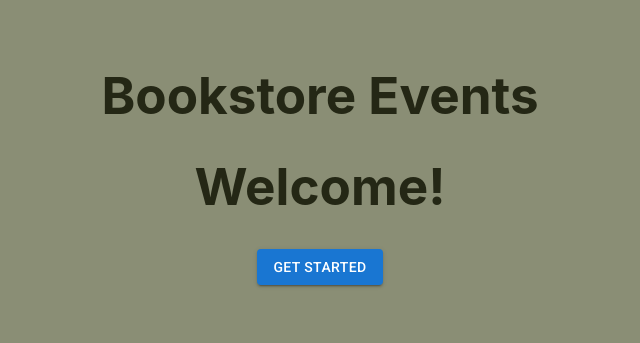
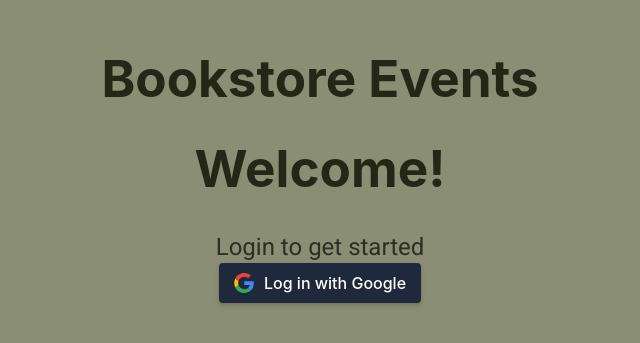
Before and after one commit to j3llybean42/Event-Platform, a React (Vite) app in the folder frontend/my-react-app/: page / in a window 1280 px wide. Shown: the part 241-584 px from the top of the page, without its empty margins (320-960 px from the left). Built offline with nearby package versions, Linux system fonts and the light colour scheme; no server answers.

Commit message:
yet another google login attempt

```diff
--- a/frontend/my-react-app/src/App.css
+++ b/frontend/my-react-app/src/App.css
@@ -20,3 +20,57 @@ h2{
 h5{
   color: #2d2f22;
 }
+
+.btn-container {
+  display: flex;
+  justify-content: center;
+}
+
+.btn-primary {
+  background-color: #1e293b;
+  color: white;
+  padding: 10px 15px;
+  border: none;
+  border-radius: 4px;
+  cursor: pointer;
+  font-size: 16px;
+  text-align: center;
+  display: inline-block;
+  box-shadow: 0 2px 4px rgba(0, 0, 0, 0.2);
+  transition: background-color 0.3s ease;
+  display: flex;
+  align-items: center;
+  gap: 10px;
+}
+
+.btn-primary:hover {
+  background-color: #334155;
+}
+
+.user-profile {
+  display: flex;
+  justify-content: center;
+  align-items: center;
+  height: 100vh;
+  width: 100vw;
+  background-color: #f4f4f4;
+  background-image: linear-gradient(to bottom right, #f4f4f4, #eaeaea);
+  font-family: "Helvetica Neue", Arial, sans-serif;
+}
+
+.card {
+  background: white;
+  border-radius: 15px;
+  box-shadow: 0 4px 20px rgba(0, 0, 0, 0.05);
+  padding: 40px;
+  text-align: center;
+  width: 80%;
+  max-width: 500px;
+  margin: 20px;
+}
+
+.email {
+  color: #666;
+  font-size: 16px;
+  margin: 5px 0;
+}
--- a/frontend/my-react-app/src/Components/LandingPage.jsx
+++ b/frontend/my-react-app/src/Components/LandingPage.jsx
@@ -1,11 +1,12 @@
 import { Button } from "@mui/material";
+import Login from "./Login";
 
 export default function LandingPage() {
 
   return (
     <>
     <h1>Welcome!</h1>
-    <Button variant="contained" href="/login">Get started</Button>
+    <Login/>
     </>
   );
 }
--- /dev/null
+++ b/frontend/my-react-app/src/Components/Login.jsx
@@ -0,0 +1,79 @@
+import { useNavigate } from "react-router-dom";
+import { useState, useEffect } from "react";
+import Cookies from "js-cookie";
+import { Button, Typography } from "@mui/material";
+
+export default function Login() {
+  const navigate = useNavigate();
+  const [isLoggedIn, setIsLoggedIn] = useState(false);
+
+  function handleClick() {
+    const callbackUrl = `${window.location.origin}`;
+    const googleClientId = import.meta.env.VITE_REACT_APP_GOOGLE_CLIENT_ID;
+    const targetUrl = `https://accounts.google.com/o/oauth2/auth?redirect_uri=${encodeURIComponent(
+      callbackUrl
+    )}&response_type=token&client_id=${googleClientId}&scope=openid%20email%20profile`;
+    window.location.href = targetUrl
+  }
+
+  useEffect(() => {
+    const accessTokenRegex = /access_token=([^&]+)/
+    const isMatch = window.location.href.match(accessTokenRegex)
+
+    if(isMatch){
+        const accessToken = isMatch[1]
+        Cookies.set("access_token", accessToken, {
+            secure: true,
+            httpOnly: true,
+            expires: 1
+        })
+        setIsLoggedIn(true)
+    }
+  }, [])
+
+  useEffect(() => {
+    if(isLoggedIn){
+        navigate("/secure")
+    }
+  }, [isLoggedIn, navigate])
+
+  return(
+    <>
+        <Typography variant="h5">Login to get started</Typography>
+        <div className="btn-container">
+        <button className="btn btn-primary" onClick={handleClick}>
+            <svg
+              xmlns="http://www.w3.org/2000/svg"
+              viewBox="0 0 326667 333333"
+              shapeRendering="geometricPrecision"
+              textRendering="geometricPrecision"
+              imageRendering="optimizeQuality"
+              fillRule="evenodd"
+              clipRule="evenodd"
+              width={20}
+              height={20}
+            >
+              <path
+                d="M326667 170370c0-13704-1112-23704-3518-34074H166667v61851h91851c-1851 15371-11851 38519-34074 54074l-311 2071 49476 38329 3428 342c31481-29074 49630-71852 49630-122593m0 0z"
+                fill="#4285f4"
+              />
+              <path
+                d="M166667 333333c44999 0 82776-14815 110370-40370l-52593-40742c-14074 9815-32963 16667-57777 16667-44074 0-81481-29073-94816-69258l-1954 166-51447 39815-673 1870c27407 54444 83704 91852 148890 91852z"
+                fill="#34a853"
+              />
+              <path
+                d="M71851 199630c-3518-10370-5555-21482-5555-32963 0-11482 2036-22593 5370-32963l-93-2209-52091-40455-1704 811C6482 114444 1 139814 1 166666s6482 52221 17777 74814l54074-41851m0 0z"
+                fill="#fbbc04"
+              />
+              <path
+                d="M166667 64444c31296 0 52406 13519 64444 24816l47037-45926C249260 16482 211666 1 166667 1 101481 1 45185 37408 17777 91852l53889 41853c13520-40185 50927-69260 95001-69260m0 0z"
+                fill="#ea4335"
+              />
+            </svg>
+            Log in with Google
+          </button>
+        </div>
+    </>
+  )
+
+}
--- a/frontend/my-react-app/src/Components/Manager.jsx
+++ b/frontend/my-react-app/src/Components/Manager.jsx
@@ -5,6 +5,7 @@ import EventAdder from "./EventAdder";
 import { useEffect, useState, useContext } from "react";
 import LoginPage from "./LoginPage";
 import { UserContext } from "../contexts/UserContext";
+import Secure from "./Secure";
 
 export default function Manager() {
   const [eventsList, setEventsList] = useState([])
@@ -22,7 +23,7 @@ export default function Manager() {
     <>
       <Routes>
         <Route path="/" element={<LandingPage />} />
-        <Route path="/login" element={googleUser?.email ? <Navigate to="/events"/> :<LoginPage/>}/>
+        <Route path="/secure" element={<Secure/>}/>
         <Route path="/events" element={<EventsPage eventsList={eventsList} setEventsList={setEventsList}/>}/>
         <Route path="/events/addevent" element={<EventAdder setEventsList={setEventsList}/>}/>
       </Routes>
--- /dev/null
+++ b/frontend/my-react-app/src/Components/Secure.jsx
@@ -0,0 +1,43 @@
+import { useContext, useEffect, useState } from "react";
+import { useNavigate } from "react-router-dom";
+import Cookies from "js-cookie";
+import { UserContext } from "../contexts/UserContext";
+import ViewEventsButton from "./ViewEventsButton";
+
+export default function Secure() {
+  const { googleUser, setGoogleUser } = useContext(UserContext);
+  const navigate = useNavigate();
+  const [userDetails, setUserDetails] = useState({});
+
+  async function getUserDetails(accessToken) {
+    const response = await fetch(
+      `https://www.googleapis.com/oauth2/v1/userinfo?alt=json&access_token=${accessToken}`
+    );
+    const data = await response.json();
+    setUserDetails(data);
+    setGoogleUser(data.email);
+  }
+
+  useEffect(() => {
+    const accessToken = Cookies.get("access_token");
+
+    if (!accessToken) {
+      navigate("/");
+    }
+
+    getUserDetails(accessToken);
+  }, [navigate]);
+
+  return (
+    <>
+      {userDetails ? (
+            <p>Welcome, {userDetails.email}</p>
+      ) : (
+        <div>
+          <h5>Loading...</h5>
+        </div>
+      )}
+      <ViewEventsButton/>
+    </>
+  );
+}
--- a/frontend/my-react-app/src/contexts/UserContext.jsx
+++ b/frontend/my-react-app/src/contexts/UserContext.jsx
@@ -3,7 +3,7 @@ import { createContext, useState } from "react";
 export const UserContext = createContext()
 
 export const UserProvider = ({children}) => {
-    const [googleUser, setGoogleUser] = useState({})
+    const [googleUser, setGoogleUser] = useState("")
     return(
         <UserContext.Provider value={{googleUser, setGoogleUser}}>
             {children}
```
Also changed, not shown: 2 other files (tests, documents, lock files or other folders).
